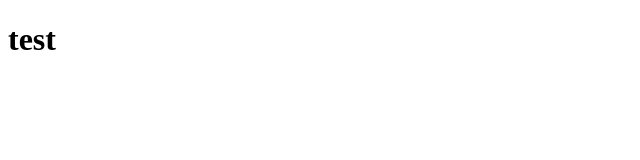
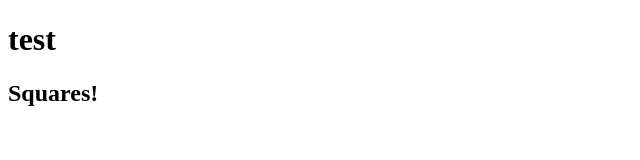
Before and after one commit to stobita/react-tutorial-with-typescript, a React app: page / in a window 1280 px wide. Shown: the top 160 px of the page, without its empty margins (0-640 px from the left). Built offline with nearby package versions, Linux system fonts and the light colour scheme; the HTML template or start-up script is replaced by a standard one.

Commit message:
ボードを追加

```diff
--- /dev/null
+++ b/src/components/Board.tsx
@@ -0,0 +1,13 @@
+import * as React from 'react';
+
+interface BoardProps{
+  squares: string[][];
+}
+
+const board = (props: BoardProps) => {
+  return (
+    <h2>Squares!</h2>
+  );
+};
+
+export default board;
--- a/src/containers/TutorialGame.tsx
+++ b/src/containers/TutorialGame.tsx
@@ -1,15 +1,26 @@
 import * as React from 'react';
+import Board from '../components/Board';
 
 interface TutorialGameProps {
   store: {
     value: string;
+    squares: string[][]
   };
 }
 
-const tutorialGame = (props: TutorialGameProps) => {
-  return (
-    <h1>{props.store.value}</h1>
-  );
-};
+class TutorialGame extends React.Component<TutorialGameProps>{
+  constructor(props: TutorialGameProps) {
+    super(props);
+    this.state = this.props.store;
+  }
+  render() {
+    return (
+      <div>
+        <h1>{this.props.store.value}</h1>
+        <Board squares={this.props.store.squares}/>
+      </div>
+    );
+  }
+}
 
-export default tutorialGame;
+export default TutorialGame;
--- a/src/store.ts
+++ b/src/store.ts
@@ -1,3 +1,4 @@
 export default {
   value: 'test',
+  squares: [],
 };
```
